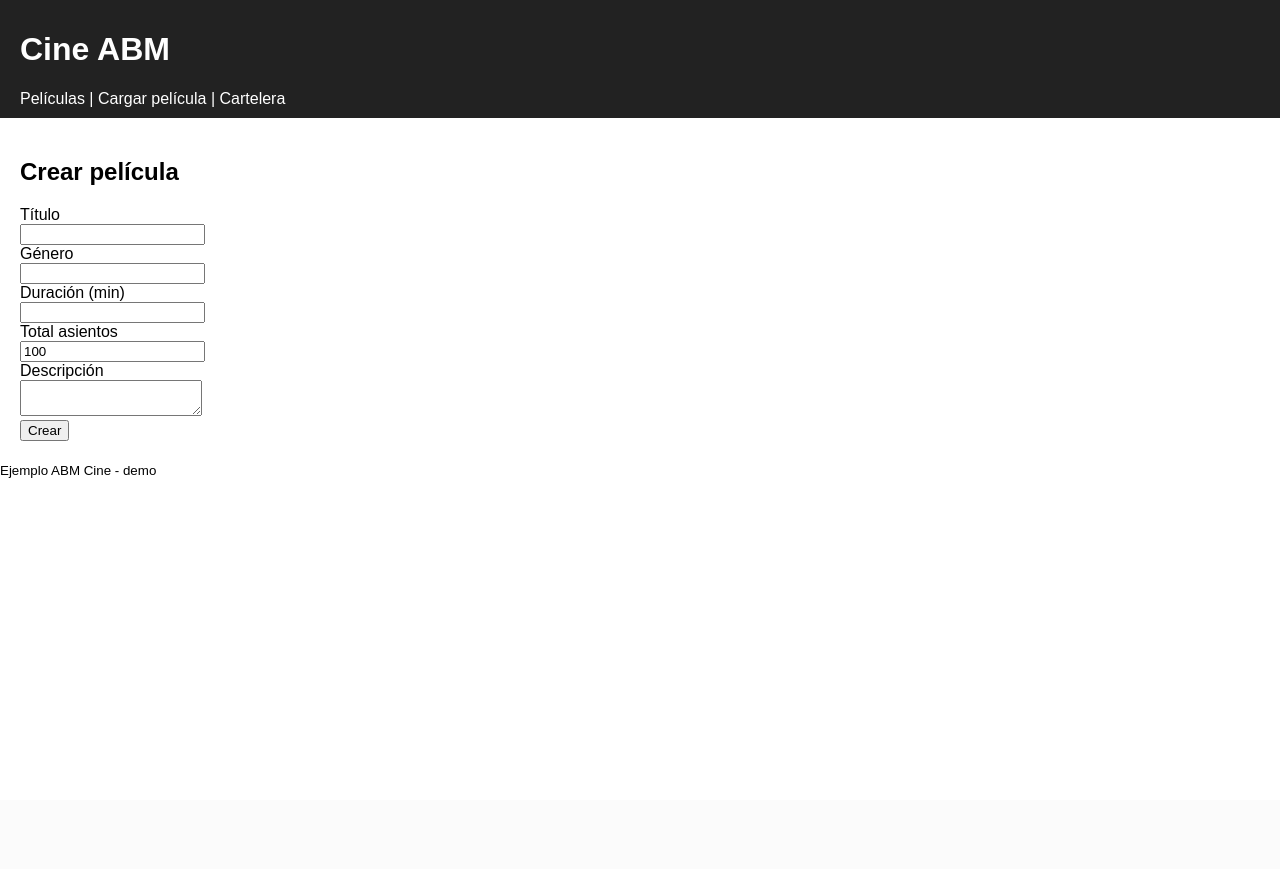
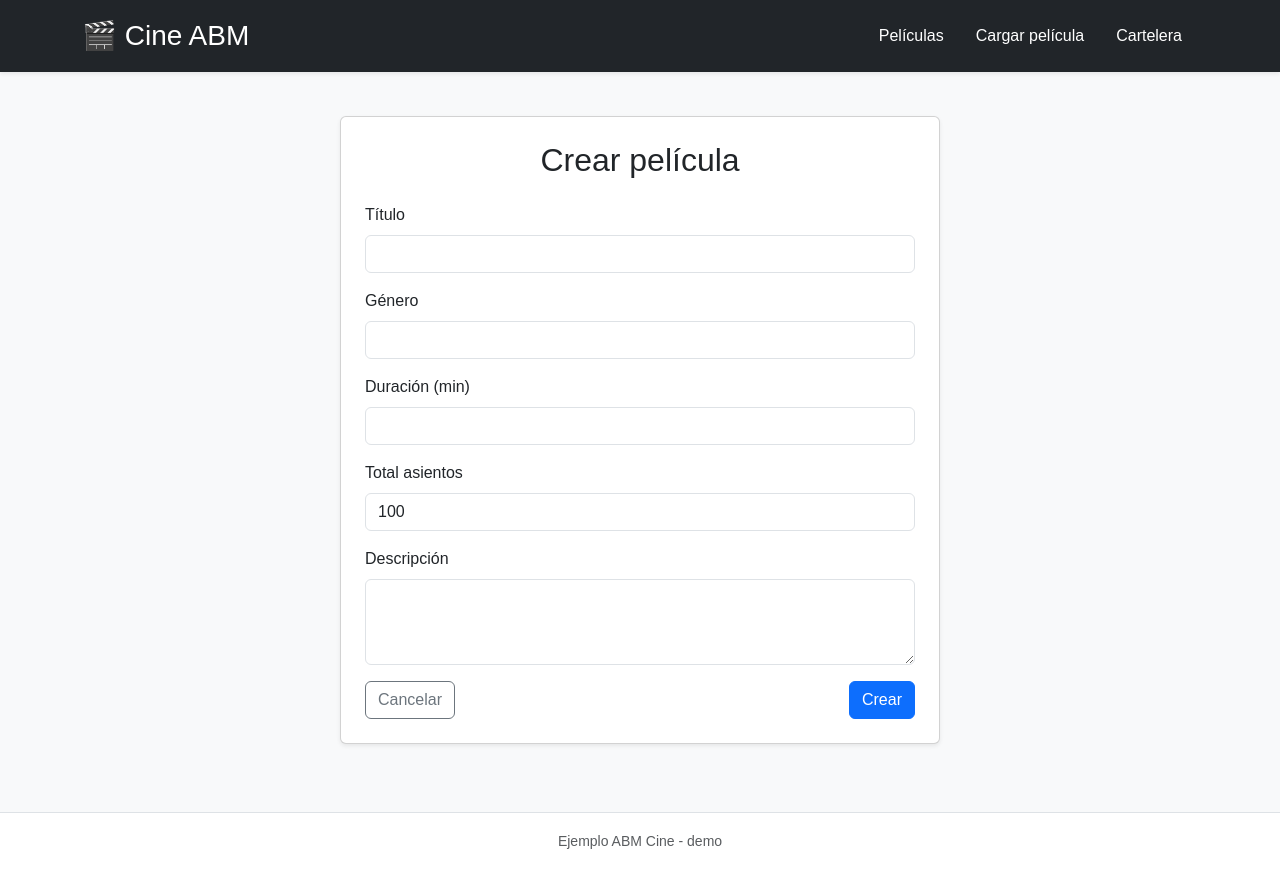
Before and after one commit to matiasflores-19/CineConHTML, a Flask app: page /movies/new in a window 1280 px wide. Before the commit the page ends 478 px from the top, so only its background shows below. Run offline with Flask 3, Linux system fonts and the light colour scheme.

Commit message:
Cambios,Estilos,js

```diff
--- /dev/null
+++ b/cine_abm/templates/Boostrap.js
@@ -0,0 +1,4 @@
+
+src="https://cdn.jsdelivr.net/npm/bootstrap@5.3.3/dist/js/bootstrap.bundle.min.js"
+ integrity="sha384-YvpcrYf0tY3lHB60NNkmXc5s9fDVZLESaAA55NDzOxhy9GkcIdslK1eN7N6jIeHz"
+ crossorigin="anonymous"
--- a/cine_abm/templates/layout.html
+++ b/cine_abm/templates/layout.html
@@ -4,32 +4,54 @@
     <meta charset="utf-8">
     <meta name="viewport" content="width=device-width, initial-scale=1">
     <title>{% block title %}Cine ABM{% endblock %}</title>
+
+    <!-- Bootstrap CSS -->
+    <link
+      href="https://cdn.jsdelivr.net/npm/bootstrap@5.3.3/dist/css/bootstrap.min.css"
+      rel="stylesheet"
+      integrity="sha384-QWTKZyjpPEjISv5WaRU9OFeRpok6YctnYmDr5pNlyT2bRjXh0JMhjY6hW+ALEwIH"
+      crossorigin="anonymous"
+    >
+
+    <!-- Tu estilo adicional -->
     <link rel="stylesheet" href="/static/style.css">
   </head>
-  <body>
-    <header>
-      <h1><a href="/">Cine ABM</a></h1>
-      <nav>
-        <a href="/movies">Películas</a> |
-        <a href="/movies/new">Cargar película</a> |
-        <a href="/cartelera">Cartelera</a>
-      </nav>
+
+  <body class="bg-light">
+    <header class="bg-dark text-white py-3 mb-4 shadow-sm">
+      <div class="container d-flex flex-wrap justify-content-between align-items-center">
+        <h1 class="h3 m-0">
+          <a href="/" class="text-white text-decoration-none">🎬 Cine ABM</a>
+        </h1>
+        <nav class="nav">
+          <a class="nav-link text-white" href="/movies">Películas</a>
+          <a class="nav-link text-white" href="/movies/new">Cargar película</a>
+          <a class="nav-link text-white" href="/cartelera">Cartelera</a>
+        </nav>
+      </div>
     </header>
-    <main>
+
+    <main class="container mb-5">
       {% with messages = get_flashed_messages(with_categories=true) %}
         {% if messages %}
-          <ul class="flashes">
+          <div class="alert-container mb-3">
             {% for category, msg in messages %}
-              <li class="{{ category }}">{{ msg }}</li>
+              <div class="alert alert-{{ category }} alert-dismissible fade show" role="alert">
+                {{ msg }}
+                <button type="button" class="btn-close" data-bs-dismiss="alert"></button>
+              </div>
             {% endfor %}
-          </ul>
+          </div>
         {% endif %}
       {% endwith %}
 
       {% block content %}{% endblock %}
     </main>
-    <footer>
+
+    <footer class="text-center text-muted py-3 border-top bg-white">
       <small>Ejemplo ABM Cine - demo</small>
     </footer>
+
+  <script src="Boostrap.js"></script>
   </body>
 </html>
--- a/cine_abm/templates/movie_form.html
+++ b/cine_abm/templates/movie_form.html
@@ -1,12 +1,37 @@
 {% extends 'layout.html' %}
 {% block content %}
-  <h2>{{ action }} película</h2>
-  <form method="post">
-    <label>Título<br><input name="title" value="{{ movie.title if movie else '' }}" required></label><br>
-    <label>Género<br><input name="genre" value="{{ movie.genre if movie else '' }}"></label><br>
-    <label>Duración (min)<br><input name="duration" type="number" value="{{ movie.duration if movie else '' }}" required></label><br>
-    <label>Total asientos<br><input name="seats_total" type="number" value="{{ movie.seats_total if movie else 100 }}"></label><br>
-    <label>Descripción<br><textarea name="description">{{ movie.description if movie else '' }}</textarea></label><br>
-    <button type="submit">{{ action }}</button>
-  </form>
+  <div class="card shadow-sm p-4 mx-auto" style="max-width: 600px;">
+    <h2 class="mb-4 text-center">{{ action }} película</h2>
+    <form method="post" class="needs-validation" novalidate>
+      <div class="mb-3">
+        <label class="form-label">Título</label>
+        <input name="title" class="form-control" value="{{ movie.title if movie else '' }}" required>
+      </div>
+
+      <div class="mb-3">
+        <label class="form-label">Género</label>
+        <input name="genre" class="form-control" value="{{ movie.genre if movie else '' }}">
+      </div>
+
+      <div class="mb-3">
+        <label class="form-label">Duración (min)</label>
+        <input name="duration" type="number" class="form-control" value="{{ movie.duration if movie else '' }}" required>
+      </div>
+
+      <div class="mb-3">
+        <label class="form-label">Total asientos</label>
+        <input name="seats_total" type="number" class="form-control" value="{{ movie.seats_total if movie else 100 }}">
+      </div>
+
+      <div class="mb-3">
+        <label class="form-label">Descripción</label>
+        <textarea name="description" class="form-control" rows="3">{{ movie.description if movie else '' }}</textarea>
+      </div>
+
+      <div class="d-flex justify-content-between">
+        <a href="/movies" class="btn btn-outline-secondary">Cancelar</a>
+        <button type="submit" class="btn btn-primary">{{ action }}</button>
+      </div>
+    </form>
+  </div>
 {% endblock %}
```
Also changed, not shown: cine_abm/instance/cine.db, requirements.txt (renamed from cine_abm/requirements.txt).
